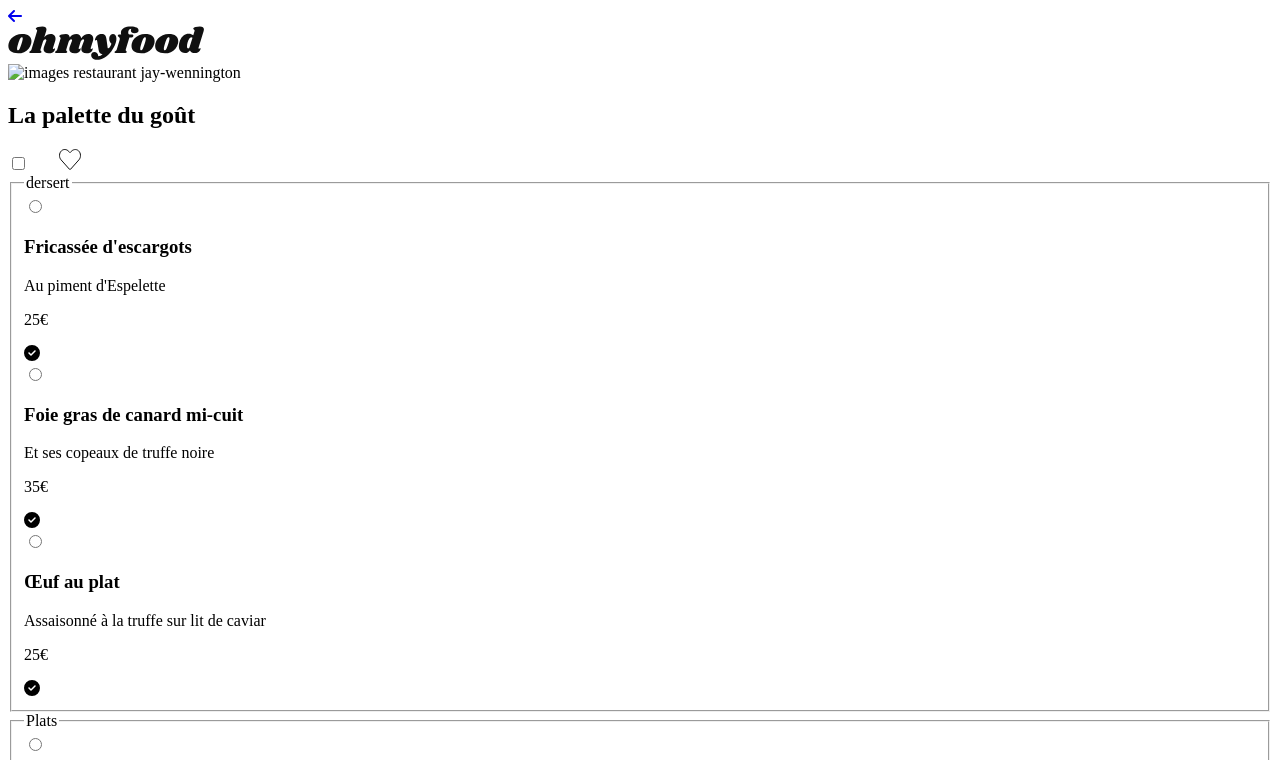
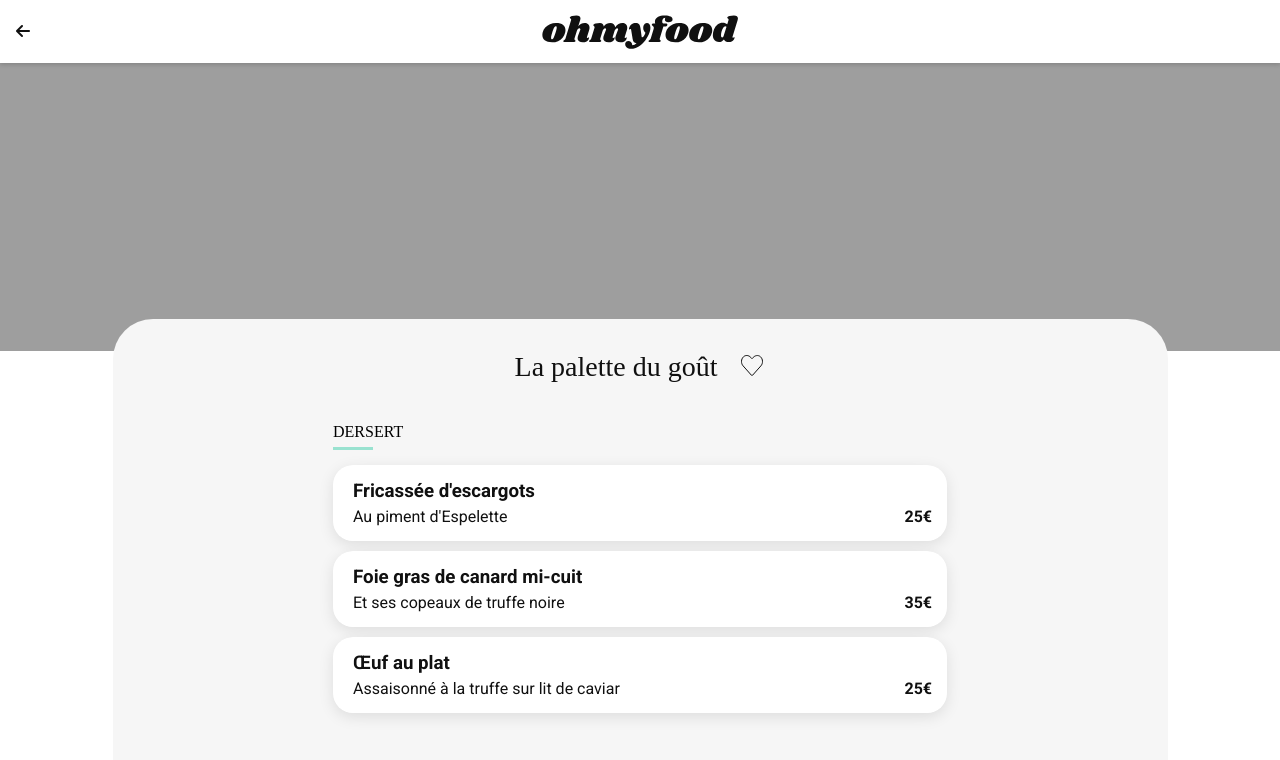
Before and after one commit to sebcod/OC-P4-Ohmyfood, a plain HTML site: page restaurants/menu_la_palette_du_gout.html in a window 1280 px wide. Shown: the top 760 px of the page. Drawn offline with Linux system fonts and the light colour scheme; the site is published under a folder, as on GitHub Pages, so addresses that start at the root find nothing; a web font is replaced by a local one.

Commit message:
fix link error

```diff
--- a/restaurants/menu_la_palette_du_gout.html
+++ b/restaurants/menu_la_palette_du_gout.html
@@ -9,17 +9,16 @@
     ></script>
     <title>Oh my food Menu La palette du goût</title>
     <!-- Style.css -->
-    <link rel="stylesheet" href="/assets/css/style.css" />
+    <link rel="stylesheet" href="../assets/css/style.css" />
   </head>
   <body>
     <!-- <<<<<<<<<<<<  header  >>>>>>>>>>>>>>>>>>>>>>>>>>>>>>>>>>>>>>>>>>>>>>> -->
     <header class="header">
       <nav>
-        <a href="/index.html">
+        <a href="../index.html">
           <i class="fa-solid fa-arrow-left"></i>
         </a>
       </nav>
-
       <svg
         width="196"
         height="34"
@@ -65,7 +64,7 @@
       <!-- <<<<<<<<<<<<  menu_header  >>>>>>>>>>>>>>>>>>>>>>>>>>>>>>>>>>>>>>>>>>> -->
       <section class="menu_header">
         <img
-          src="/assets/images/restaurants/jay-wennington-N_Y88TWmGwA-unsplash.jpg"
+          src="../assets/images/restaurants/jay-wennington-N_Y88TWmGwA-unsplash.jpg"
           alt="images restaurant jay-wennington"
         />
       </section>
```
